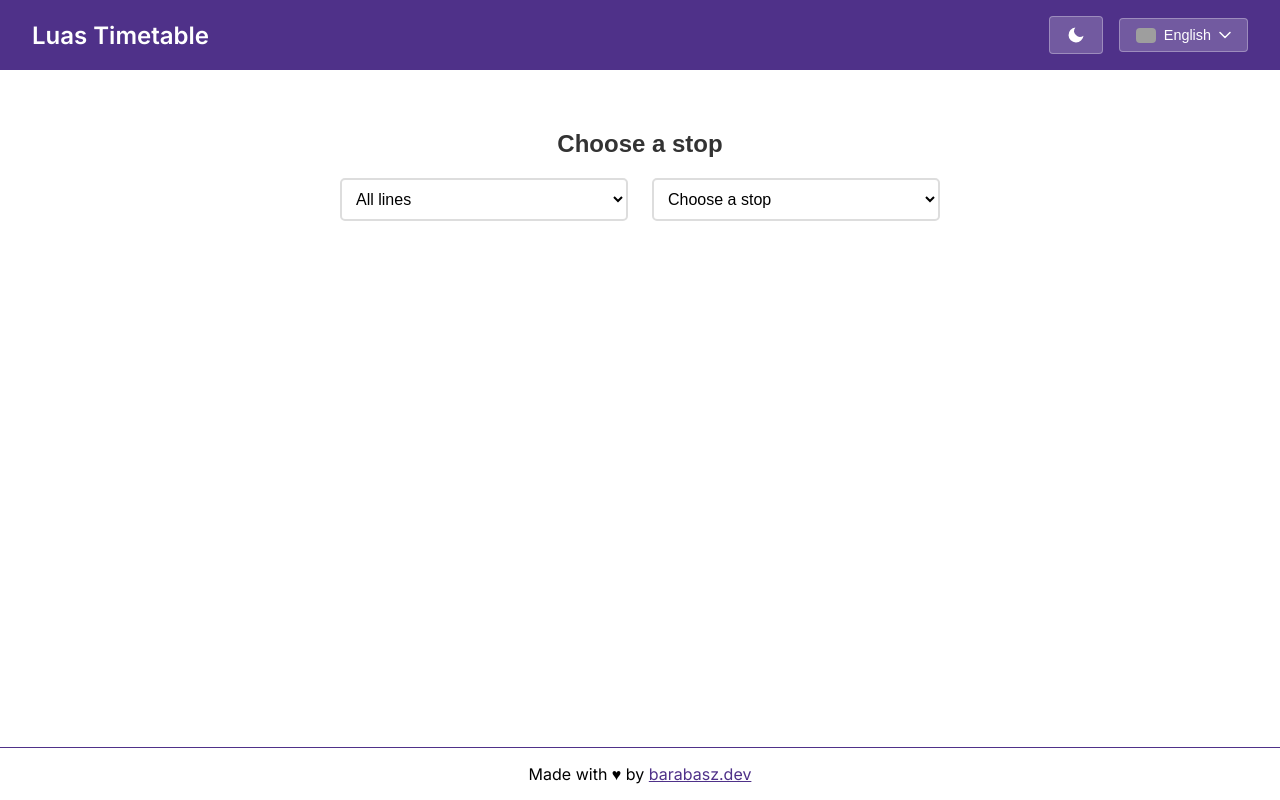
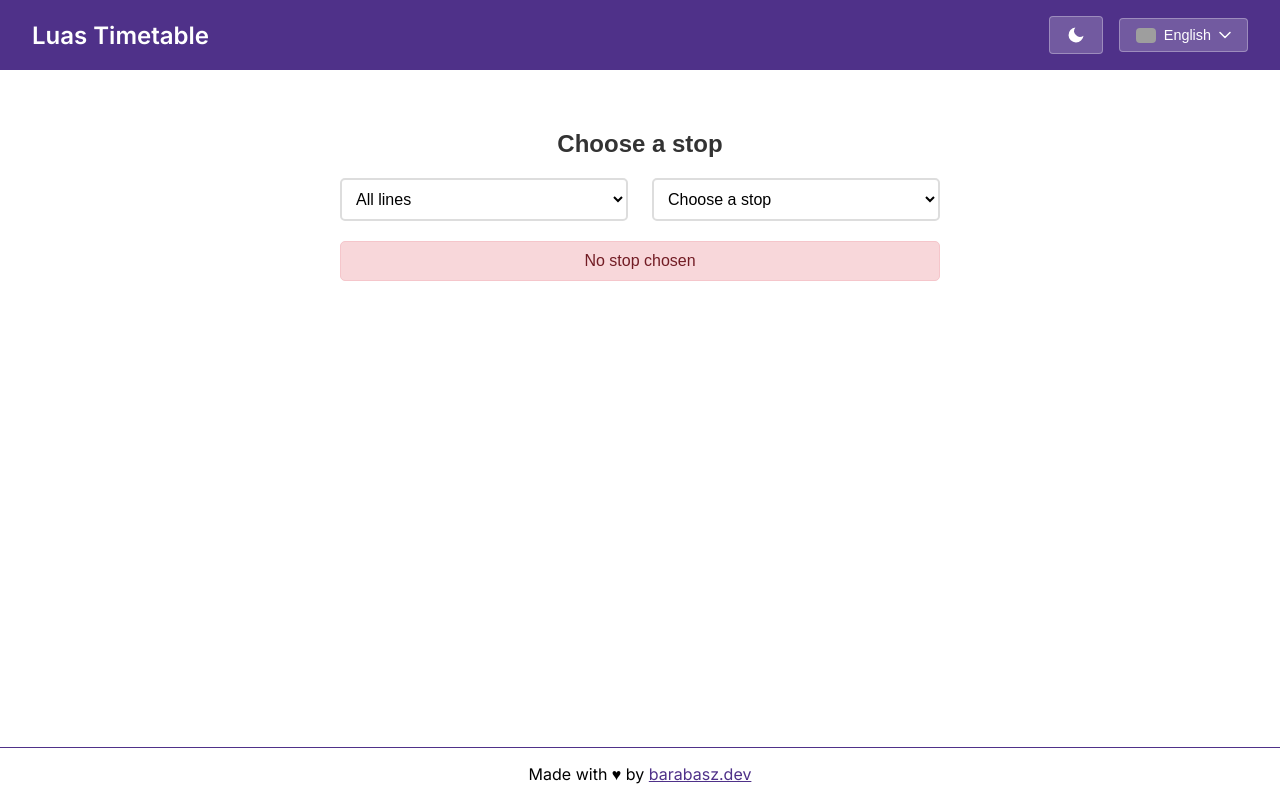
Before and after one commit to Kubab511/luas-timetable, an Angular app: page / in a window 1280 px wide. Built offline with nearby package versions, Linux system fonts and the light colour scheme; grey boxes are pictures that could not be loaded.

Commit message:
Czyszczenie | obsługa braku wybranego przystanku

```diff
--- a/src/app/stop-selector/stop-selector.html
+++ b/src/app/stop-selector/stop-selector.html
@@ -33,4 +33,10 @@
   @if (luasData && !loading) {
     <app-display-timetable [timetable]="luasData" [locale]="locale" />
   }
+
+  @if (!selectedStop && !loading) {
+    <div class="error">
+      {{ noStopChosen }}
+    </div>
+  }
 </div>
--- a/src/app/stop-selector/stop-selector.ts
+++ b/src/app/stop-selector/stop-selector.ts
@@ -139,4 +139,8 @@
   get errorFetching() {
     return (this.locale === lang.EN) ? "Error while loading data" : "Earráid nuair sonraí á lódáil";
   }
+
+  get noStopChosen() {
+    return (this.locale === lang.EN) ? "No stop chosen" : "Níor roghnaíodh aon stad";
+  }
 }
--- a/src/app/stops/stops.ts
+++ b/src/app/stops/stops.ts
@@ -419,6 +419,6 @@
     nameEN: "No trams forecast",
     nameGA: "Gan tramanna á thuar",
     line: line.NONE,
-    code: "GTR"
+    code: "NTR"
   }
 ];
--- a/src/index.html
+++ b/src/index.html
@@ -6,7 +6,6 @@
   <base href="/">
   <meta name="viewport" content="width=device-width, initial-scale=1">
   <link rel="icon" type="image/x-icon" href="favicon.png">
-  <link href="https://fonts.googleapis.com/css2?family=Material+Symbols+Outlined:FILL@0..1&display=block" rel="stylesheet" />
 </head>
 <body>
   <app-root></app-root>
```
